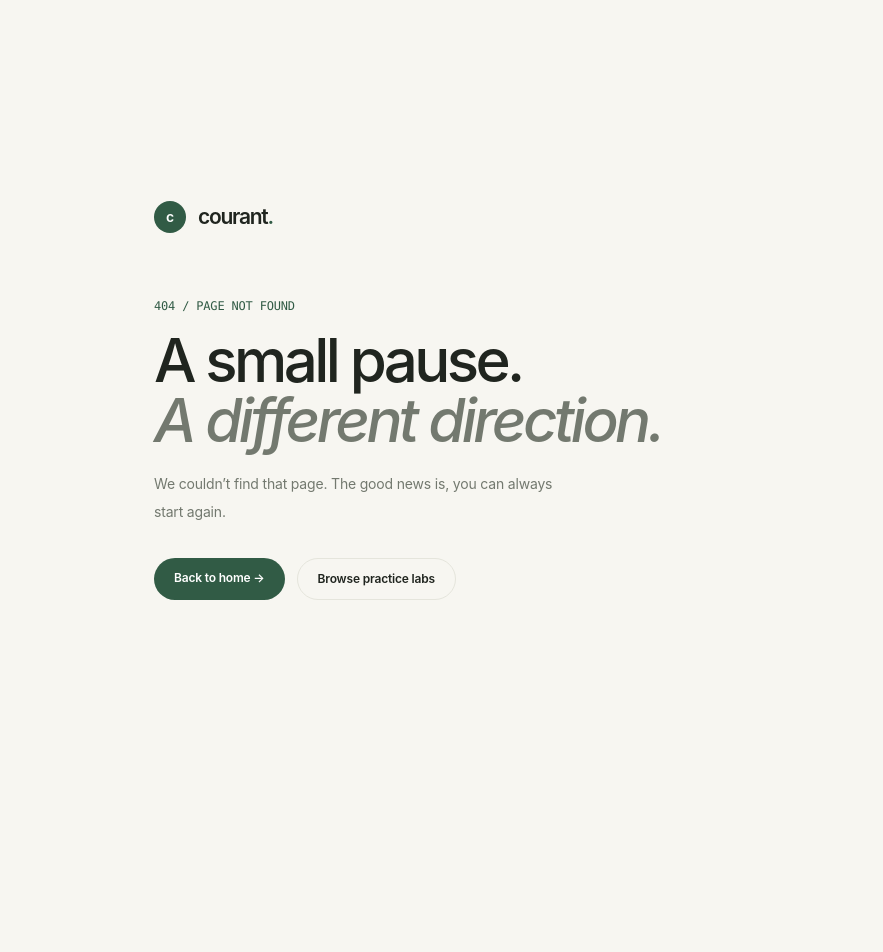
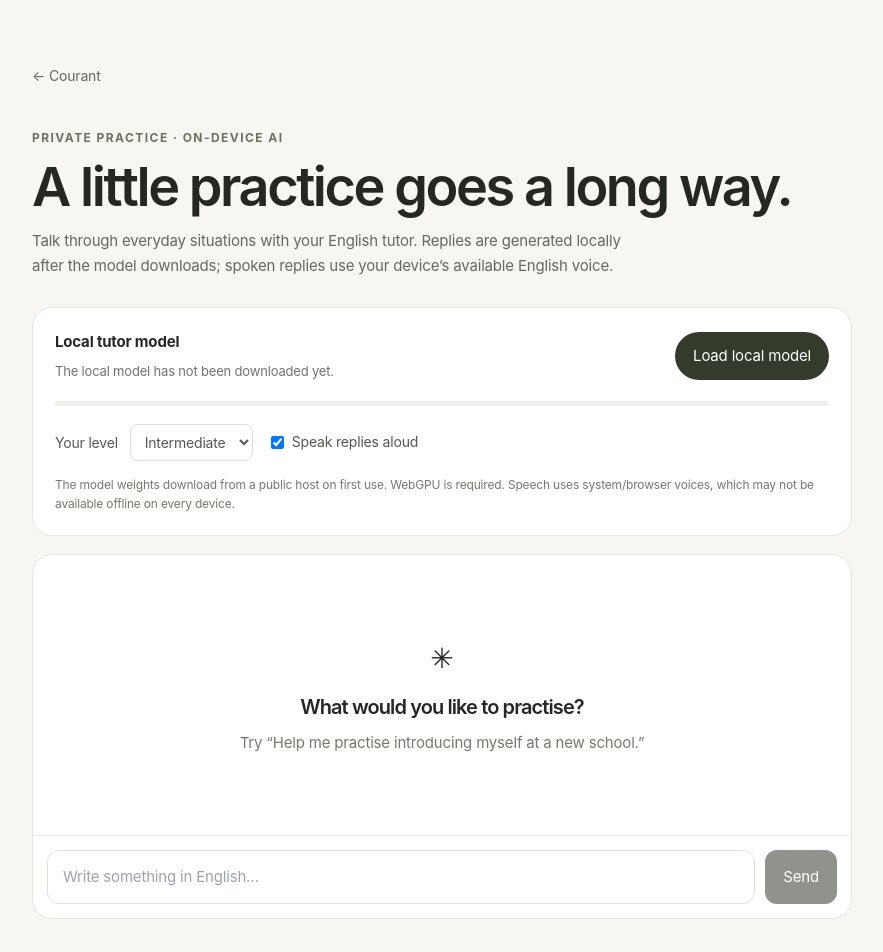
Before and after one commit to manansulya01/Courant, a Next.js app: page /local-tutor in a window 1280 px wide. Before the commit this address had no page. Shown: the top 952 px of the page, without its empty margins (198-1081 px from the left). Before the commit the page ends 800 px from the top, so only its background shows below. Built offline with nearby package versions, Linux system fonts and the light colour scheme.

Commit message:
Add local AI English tutor with device speech

```diff
--- /dev/null
+++ b/app/local-tutor/page.tsx
@@ -0,0 +1,123 @@
+"use client";
+
+import { useEffect, useRef, useState } from "react";
+
+type ChatLine = { role: "you" | "teacher"; text: string };
+
+export default function LocalTutorPage() {
+  const [prompt, setPrompt] = useState("");
+  const [lines, setLines] = useState<ChatLine[]>([]);
+  const [loading, setLoading] = useState(false);
+  const [ready, setReady] = useState(false);
+  const [progress, setProgress] = useState(0);
+  const [status, setStatus] = useState("The local model has not been downloaded yet.");
+  const [voiceEnabled, setVoiceEnabled] = useState(true);
+  const [level, setLevel] = useState("intermediate");
+  const engineRef = useRef<any>(null);
+
+  useEffect(() => () => {
+    if (typeof window !== "undefined" && "speechSynthesis" in window) window.speechSynthesis.cancel();
+  }, []);
+
+  async function ensureModel() {
+    if (engineRef.current) return engineRef.current;
+    if (!(typeof navigator !== "undefined" && "gpu" in navigator)) {
+      throw new Error("WebGPU is unavailable in this browser. Try a recent Chrome or Edge browser on a compatible device.");
+    }
+    setStatus("Preparing the local model. The first download may take a few minutes…");
+    const webllm = await import("@mlc-ai/web-llm");
+    const engine = await webllm.CreateMLCEngine("Llama-3.2-1B-Instruct-q4f16_1-MLC", {
+      initProgressCallback: (report: { progress?: number; text?: string }) => {
+        setProgress(Math.round(Math.max(0, Math.min(1, report.progress ?? 0)) * 100));
+        setStatus(report.text || "Downloading model weights…");
+      },
+    });
+    engineRef.current = engine;
+    setReady(true);
+    setProgress(100);
+    setStatus("Ready — responses are generated on this device.");
+    return engine;
+  }
+
+  async function sendMessage(event: React.FormEvent<HTMLFormElement>) {
+    event.preventDefault();
+    const text = prompt.trim();
+    if (!text || loading) return;
+    setLoading(true);
+    setLines(current => [...current, { role: "you", text }]);
+    setPrompt("");
+    try {
+      const engine = await ensureModel();
+      const history = [...lines, { role: "you" as const, text }];
+      const messages = [
+        { role: "system" as const, content: `You are Courant, a kind, natural English conversation teacher. The learner's level is ${level}. Reply in clear, concise English. If the learner makes a meaningful mistake, gently show a natural corrected version and give one short explanation. Continue the conversation with one relevant question. Be encouraging, not robotic. Do not claim to have heard audio or seen video.` },
+        ...history.slice(-12).map(line => ({ role: line.role === "you" ? "user" as const : "assistant" as const, content: line.text })),
+      ];
+      const result = await engine.chat.completions.create({ messages, temperature: 0.7, max_tokens: 220 });
+      const reply = String(result.choices?.[0]?.message?.content || "").trim();
+      if (!reply) throw new Error("The local model returned an empty reply. Please try again.");
+      setLines(current => [...current, { role: "teacher", text: reply }]);
+      if (voiceEnabled && "speechSynthesis" in window) {
+        window.speechSynthesis.cancel();
+        const utterance = new SpeechSynthesisUtterance(reply);
+        const englishVoice = window.speechSynthesis.getVoices().find(voice => /^en(-|_)/i.test(voice.lang));
+        if (englishVoice) utterance.voice = englishVoice;
+        utterance.rate = 0.94;
+        window.speechSynthesis.speak(utterance);
+      }
+    } catch (cause) {
+      const message = cause instanceof Error ? cause.message : "The local tutor could not respond.";
+      setStatus(message);
+      setLines(current => [...current, { role: "teacher", text: `I couldn't answer just now: ${message}` }]);
+    } finally {
+      setLoading(false);
+    }
+  }
+
+  return (
+    <main style={{ minHeight: "100vh", background: "#f7f6f2", color: "#252722", padding: "clamp(20px, 5vw, 64px)", fontFamily: "Inter, ui-sans-serif, system-ui, sans-serif" }}>
+      <div style={{ maxWidth: 820, margin: "0 auto" }}>
+        <a href="/" style={{ color: "#676a60", textDecoration: "none", fontSize: 14 }}>← Courant</a>
+        <header style={{ margin: "40px 0 28px" }}>
+          <p style={{ color: "#6b725d", letterSpacing: ".12em", textTransform: "uppercase", fontSize: 12, fontWeight: 700 }}>Private practice · on-device AI</p>
+          <h1 style={{ fontSize: "clamp(34px, 6vw, 54px)", letterSpacing: "-.045em", lineHeight: 1.05, fontWeight: 600, margin: "12px 0" }}>A little practice goes a long way.</h1>
+          <p style={{ color: "#66695f", lineHeight: 1.7, maxWidth: 620 }}>Talk through everyday situations with your English tutor. Replies are generated locally after the model downloads; spoken replies use your device’s available English voice.</p>
+        </header>
+
+        <section style={{ background: "#fff", border: "1px solid #e8e7df", borderRadius: 20, padding: "22px", marginBottom: 18 }}>
+          <div style={{ display: "flex", flexWrap: "wrap", gap: 12, alignItems: "center", justifyContent: "space-between" }}>
+            <div>
+              <strong style={{ display: "block", marginBottom: 5 }}>Local tutor model</strong>
+              <span style={{ color: "#72746c", fontSize: 13 }}>{status}</span>
+            </div>
+            <button type="button" onClick={() => { setLoading(true); ensureModel().catch(error => setStatus(error instanceof Error ? error.message : "Could not load model.")).finally(() => setLoading(false)); }} disabled={loading || ready} style={{ border: 0, borderRadius: 999, background: "#343b2d", color: "white", padding: "12px 18px", cursor: "pointer", opacity: loading || ready ? .6 : 1 }}>{ready ? "Model ready" : loading ? "Loading…" : "Load local model"}</button>
+          </div>
+          <div style={{ height: 5, background: "#efeee8", borderRadius: 99, overflow: "hidden", marginTop: 18 }}>
+            <div style={{ width: `${progress}%`, height: "100%", background: "#87916f", transition: "width .2s" }} />
+          </div>
+          <div style={{ display: "flex", flexWrap: "wrap", gap: 18, alignItems: "center", marginTop: 18 }}>
+            <label style={{ fontSize: 14, color: "#55584f" }}>Your level{" "}
+              <select value={level} onChange={event => setLevel(event.target.value)} style={{ marginLeft: 8, border: "1px solid #deded5", borderRadius: 8, padding: "8px 10px", background: "#fff" }}>
+                <option value="beginner">Beginner</option><option value="intermediate">Intermediate</option><option value="advanced">Advanced</option>
+              </select>
+            </label>
+            <label style={{ display: "flex", gap: 8, alignItems: "center", fontSize: 14, color: "#55584f" }}><input type="checkbox" checked={voiceEnabled} onChange={event => setVoiceEnabled(event.target.checked)} /> Speak replies aloud</label>
+          </div>
+          <p style={{ fontSize: 12, color: "#77796f", lineHeight: 1.6, margin: "14px 0 0" }}>The model weights download from a public host on first use. WebGPU is required. Speech uses system/browser voices, which may not be available offline on every device.</p>
+        </section>
+
+        <section style={{ background: "#fff", border: "1px solid #e8e7df", borderRadius: 20, overflow: "hidden" }}>
+          <div aria-live="polite" style={{ minHeight: 280, maxHeight: "50vh", overflowY: "auto", padding: 22, display: "flex", flexDirection: "column", gap: 14 }}>
+            {lines.length === 0 && <div style={{ margin: "auto", maxWidth: 420, textAlign: "center", padding: "40px 0" }}><div style={{ fontSize: 28, marginBottom: 10 }}>✳</div><h2 style={{ fontSize: 20, fontWeight: 600, margin: "0 0 8px" }}>What would you like to practise?</h2><p style={{ color: "#77796f", lineHeight: 1.6, margin: 0 }}>Try “Help me practise introducing myself at a new school.”</p></div>}
+            {lines.map((line, index) => <div key={index} style={{ alignSelf: line.role === "you" ? "flex-end" : "flex-start", maxWidth: "88%", borderRadius: 16, padding: "12px 15px", background: line.role === "you" ? "#e9eddf" : "#f5f4ef", lineHeight: 1.65, whiteSpace: "pre-wrap" }}><div style={{ fontSize: 11, color: "#77796f", marginBottom: 4 }}>{line.role === "you" ? "YOU" : "COURANT · LOCAL TUTOR"}</div>{line.text}</div>)}
+            {loading && <p style={{ color: "#77796f", fontSize: 14 }}>Thinking on your device…</p>}
+          </div>
+          <form onSubmit={sendMessage} style={{ borderTop: "1px solid #eeede6", padding: 14, display: "flex", gap: 10 }}>
+            <input value={prompt} onChange={event => setPrompt(event.target.value)} placeholder="Write something in English…" aria-label="Message to the local English tutor" style={{ minWidth: 0, flex: 1, border: "1px solid #e2e1d9", borderRadius: 12, padding: "14px 15px", background: "#fff", color: "#252722", font: "inherit" }} />
+            <button type="submit" disabled={loading || !prompt.trim()} style={{ border: 0, borderRadius: 12, padding: "0 18px", background: "#343b2d", color: "white", cursor: "pointer", opacity: loading || !prompt.trim() ? .55 : 1 }}>Send</button>
+          </form>
+        </section>
+      </div>
+    </main>
+  );
+}
```
